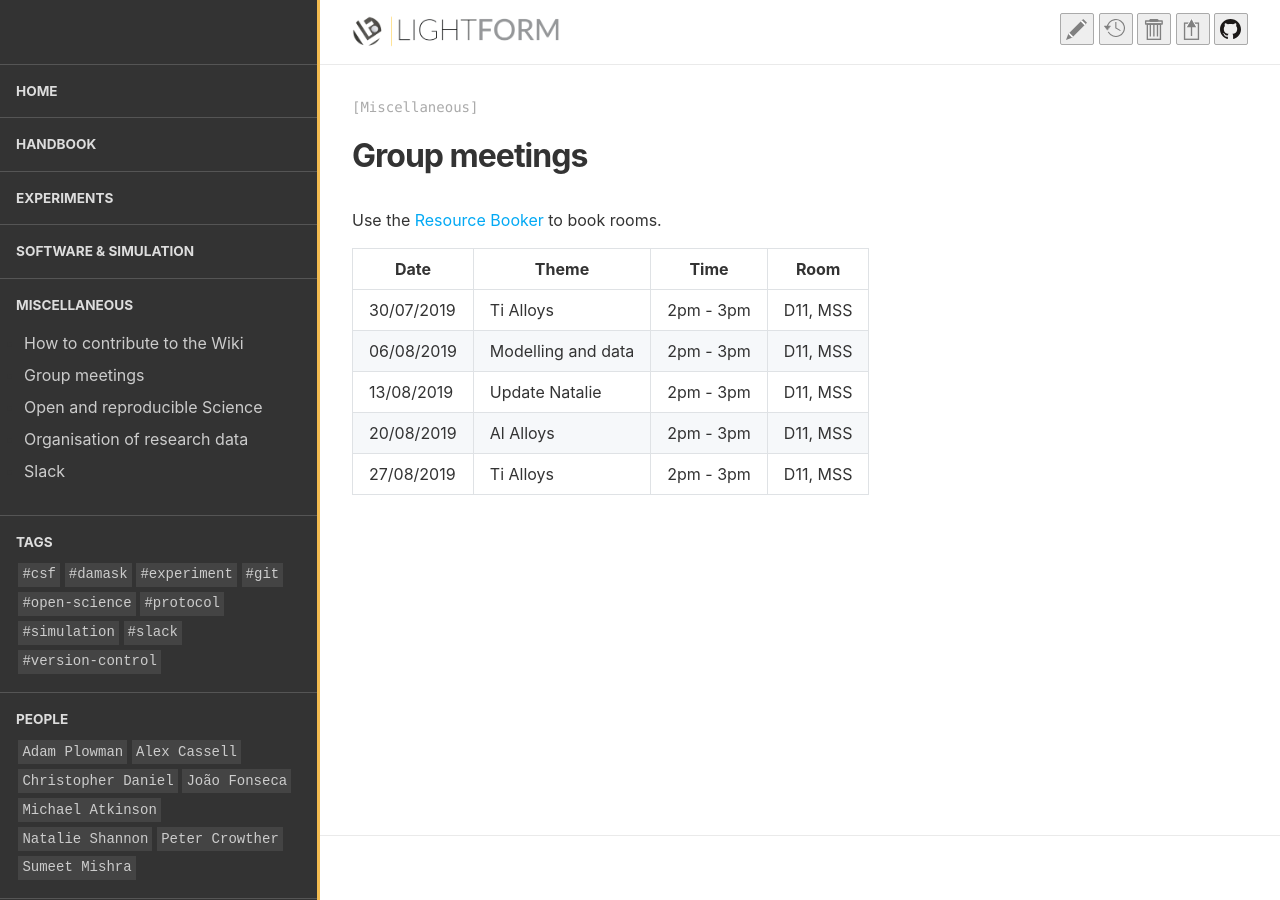
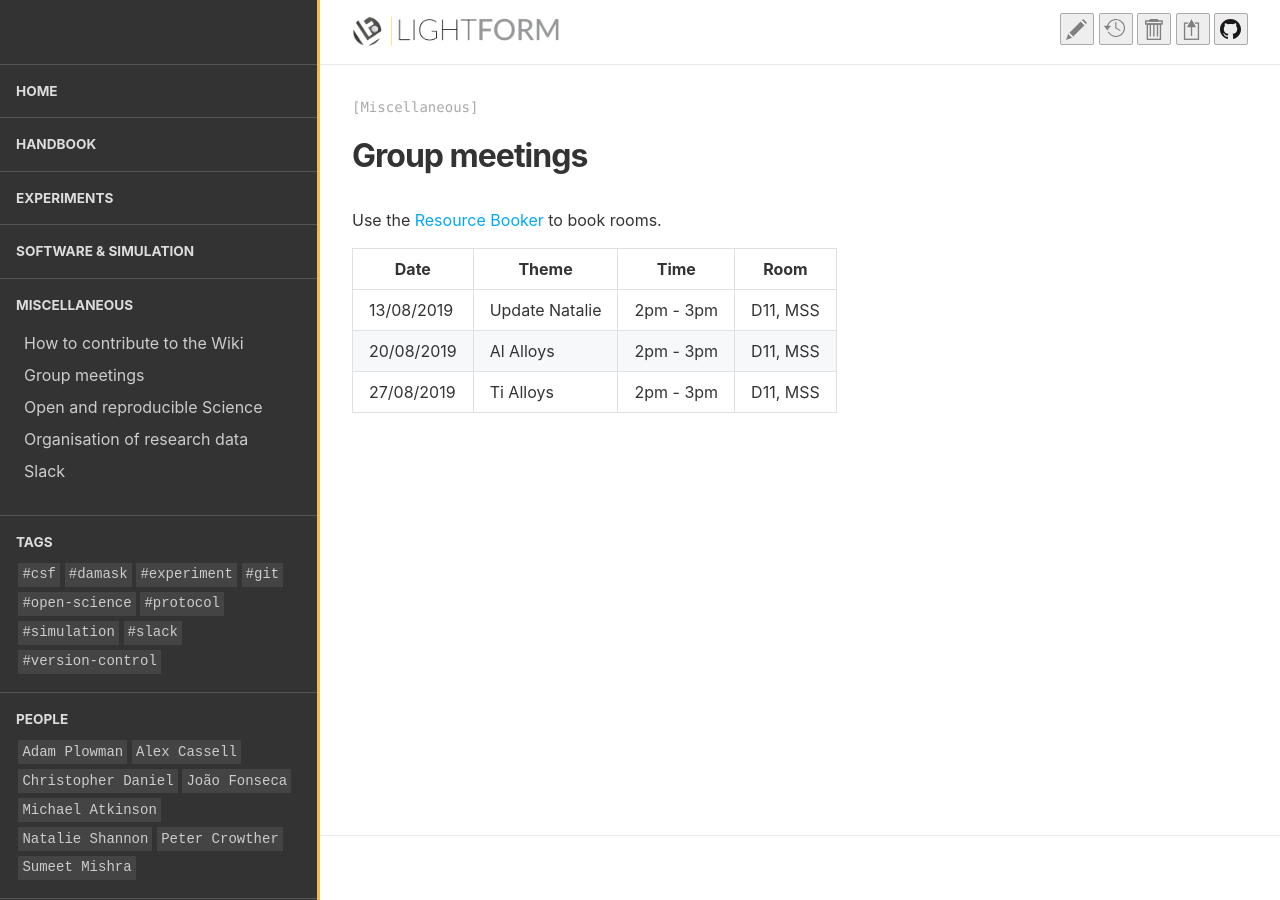
Before and after one commit to LightForm-group/wiki, a Jekyll site: the page built from collections/_miscellaneous/meeting_dates.md, in a window 1280 px wide. Built offline with Jekyll 4.4.1, drawn with Linux system fonts in a browser that asks for light colours.

Commit message:
Update meeting_dates.md

```diff
--- a/collections/_miscellaneous/meeting_dates.md
+++ b/collections/_miscellaneous/meeting_dates.md
@@ -6,8 +6,6 @@ Use the [Resource Booker](https://resourcebooker.manchester.ac.uk/) to book room
 
 |    Date    |       Theme        |   Time    |   Room   |
 | ---------- | ------------------ | --------- | -------- |
-| 30/07/2019 | Ti Alloys          | 2pm - 3pm | D11, MSS |
-| 06/08/2019 | Modelling and data | 2pm - 3pm | D11, MSS |
 | 13/08/2019 | Update Natalie     | 2pm - 3pm | D11, MSS |
 | 20/08/2019 | Al Alloys          | 2pm - 3pm | D11, MSS |
 | 27/08/2019 | Ti Alloys          | 2pm - 3pm | D11, MSS |
```
